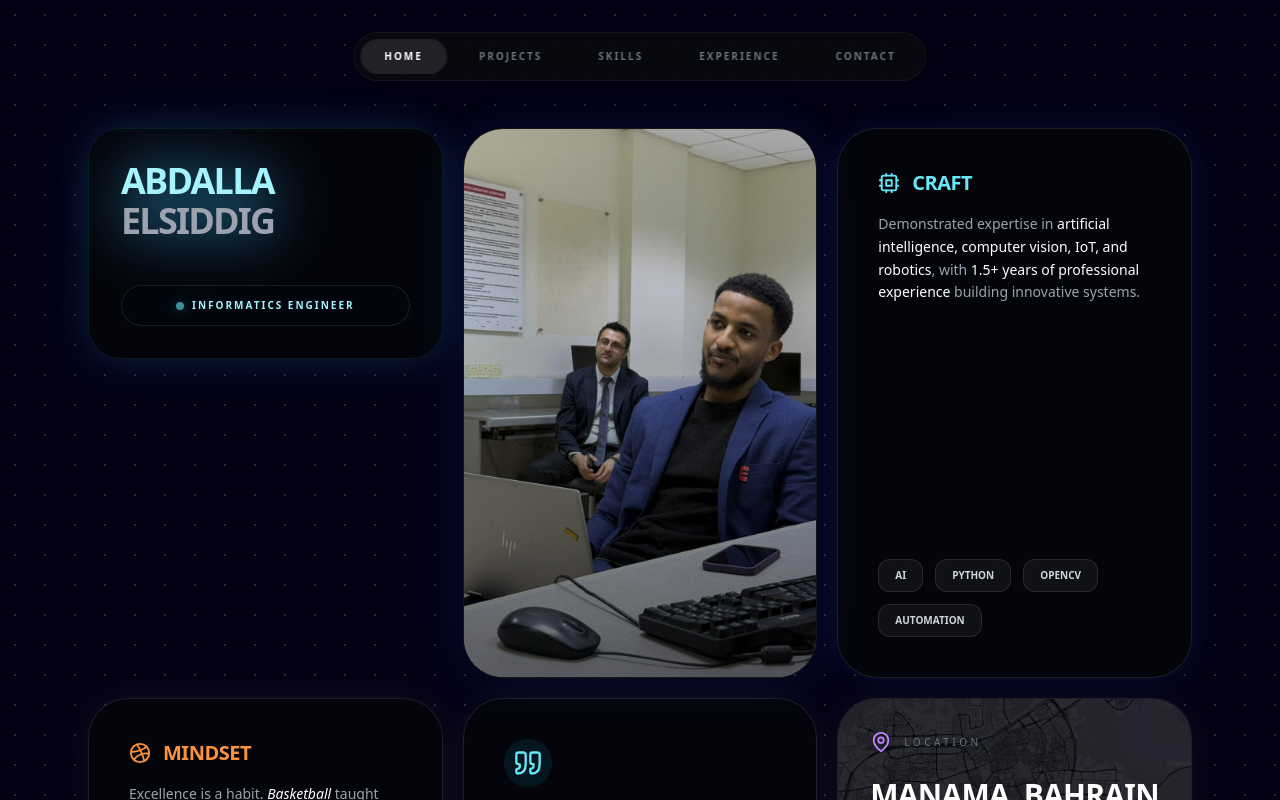
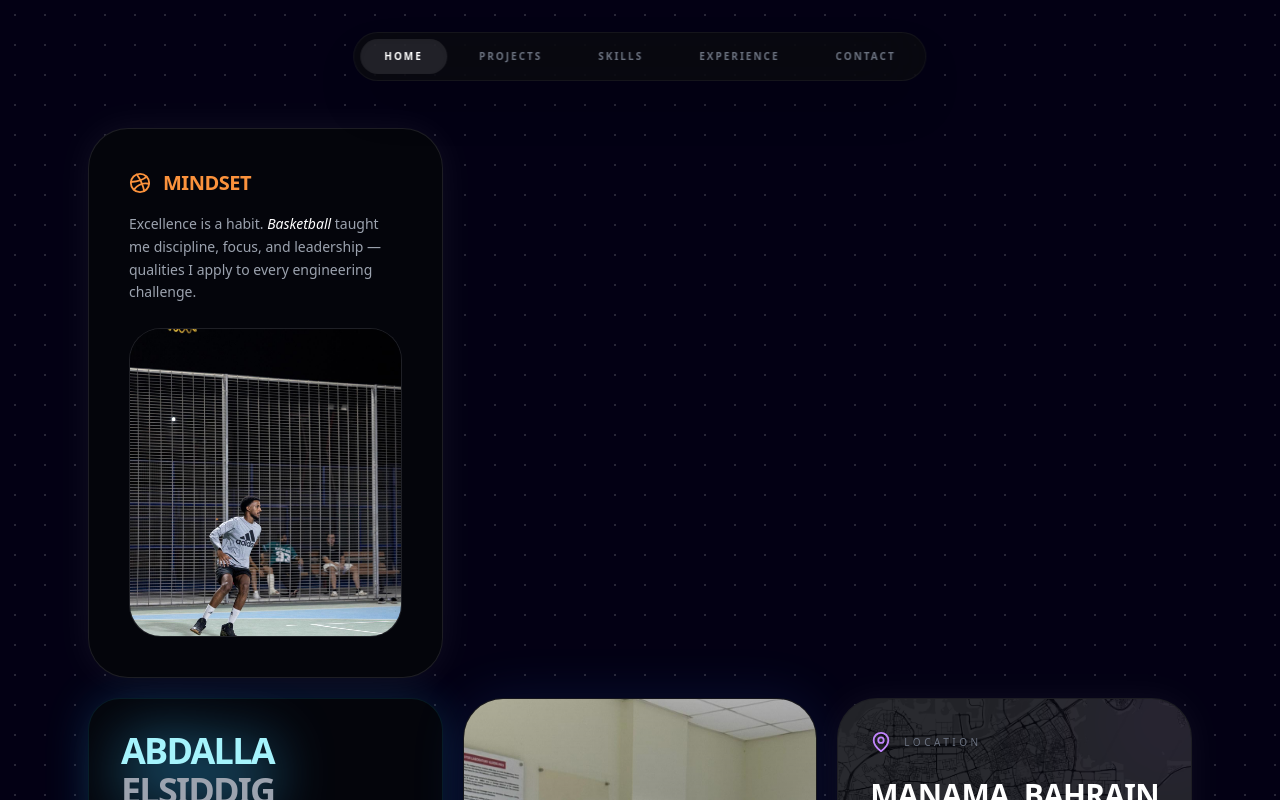
Before and after one commit to a-elradi/portfolio-website, a Next.js app: page / in a window 1280 px wide. Shown: the top 800 px of the page. Built offline with nearby package versions, Linux system fonts and the light colour scheme.

Commit message:
last grid edit sizes

```diff
--- a/app/page.jsx
+++ b/app/page.jsx
@@ -169,7 +169,7 @@ const Portfolio = () => {
           </div>
 
           {/* MINDSET */}
-          <div className="md:col-span-4 md:row-start-2 h-[550px] bg-[#04050b] border border-white/10 rounded-[2.5rem] p-10 flex flex-col justify-between gap-6 shadow-[0_0_35px_rgba(255,_255,_255,_0.06)]">
+          <div className="md:col-span-4 md:row-start-1 h-[550px] bg-[#04050b] border border-white/10 rounded-[2.5rem] p-10 flex flex-col justify-between gap-6 shadow-[0_0_35px_rgba(255,_255,_255,_0.06)]">
             <div>
               <h3 className="text-2xl md:text-xl font-black uppercase tracking-tight mb-4 flex items-center gap-3 text-orange-400">
                 <Dribbble size={22} /> MINDSET
@@ -198,7 +198,7 @@ const Portfolio = () => {
           </div>
 
           {/* LOCATION */}
-          <div className="md:col-span-4 md:col-start-9 md:row-start-2 min-h-[170px] bg-[#04050b] border border-white/10 rounded-[2.5rem] p-8 flex flex-col justify-between relative overflow-hidden shadow-[0_0_35px_rgba(255,_255,_255,_0.05)]">
+          <div className="md:col-span-4 md:col-start-9 md:row-start-2 min-h-[160px] bg-[#04050b] border border-white/10 rounded-[2.5rem] p-8 flex flex-col justify-between relative overflow-hidden shadow-[0_0_35px_rgba(255,_255,_255,_0.05)]">
             <div className="absolute top-0 right-0 w-32 h-32 bg-purple-500/10 blur-3xl rounded-full -mr-10 -mt-10"></div>
             <img src="/manama.png" alt="Manama" className="absolute inset-0 w-full h-full object-cover opacity-15" />
             <div className="relative z-10">
```
